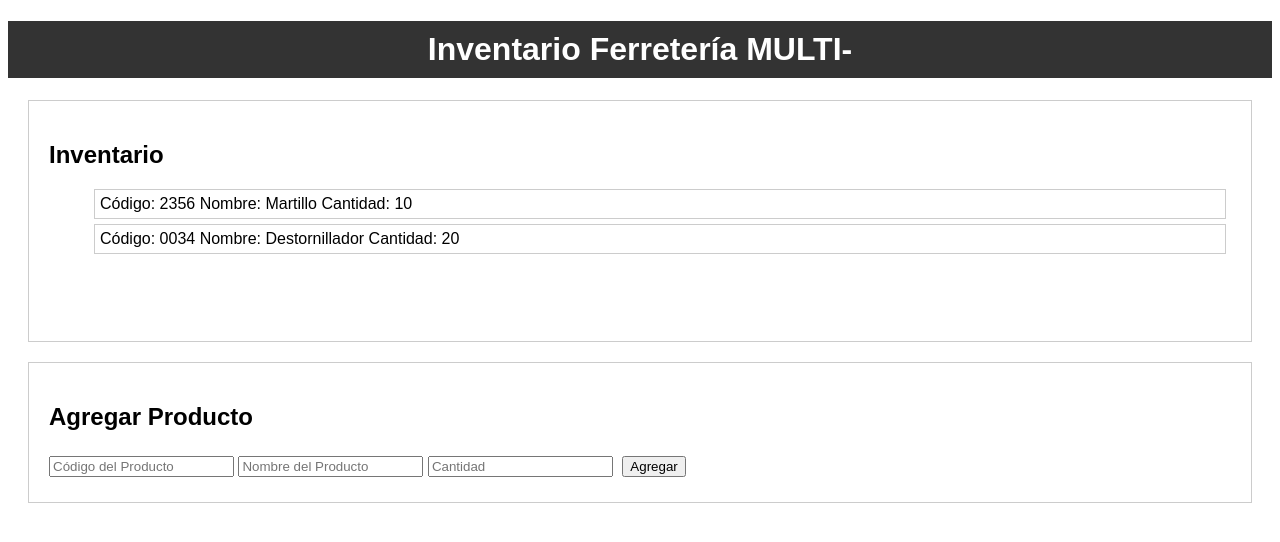
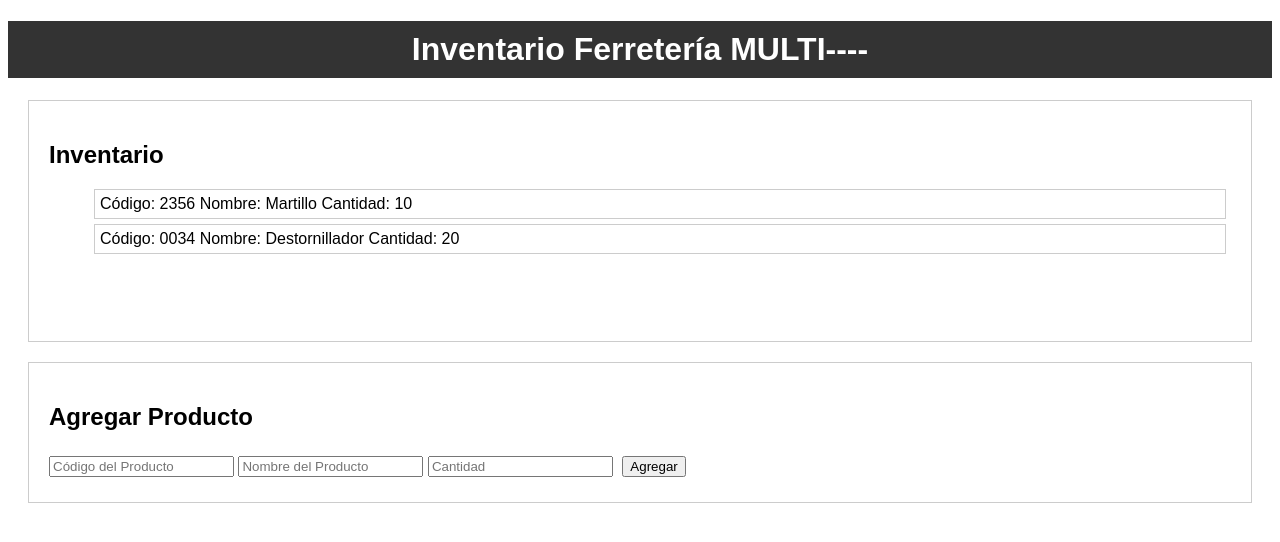
Before and after one commit to gangaritah/proyecto-javascript-infocenter, a plain HTML site: page admin.html in a window 1280 px wide. Drawn offline with Linux system fonts and the light colour scheme.

Commit message:
Update admin.html

```diff
--- a/admin.html
+++ b/admin.html
@@ -8,7 +8,7 @@
     <link rel="stylesheet" href="./styles/styles.css">
 </head>
 <body>
-    <h1>Inventario Ferretería MULTI-</h1>
+    <h1>Inventario Ferretería MULTI----</h1>
     <div id="inventory-section" style="height: 200px; overflow-y: scroll;">
         <h2>Inventario</h2>
         <ul id="product-list"></ul>
```
